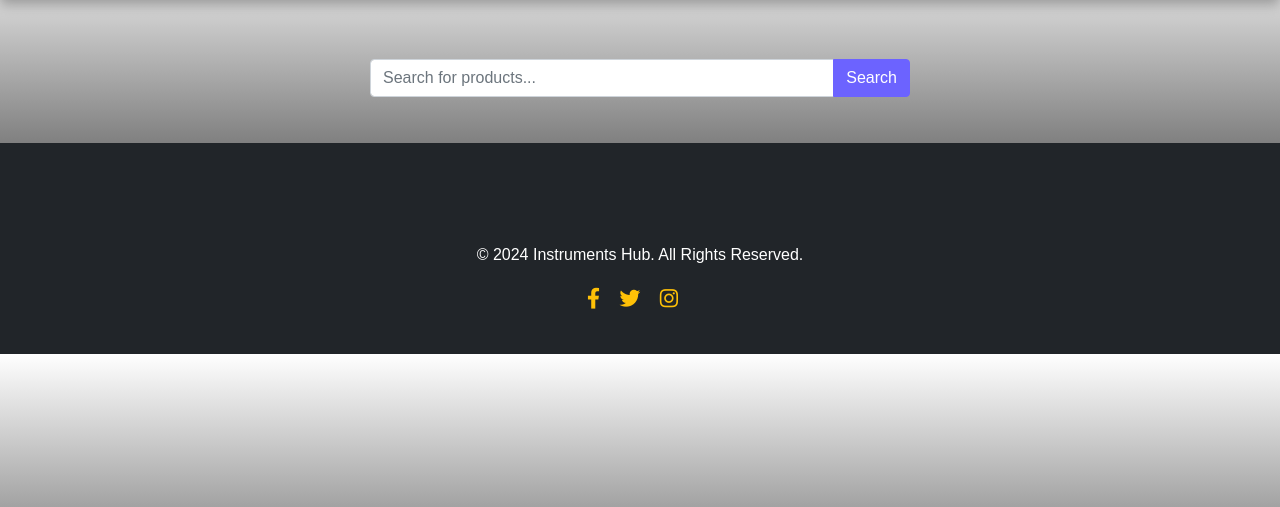
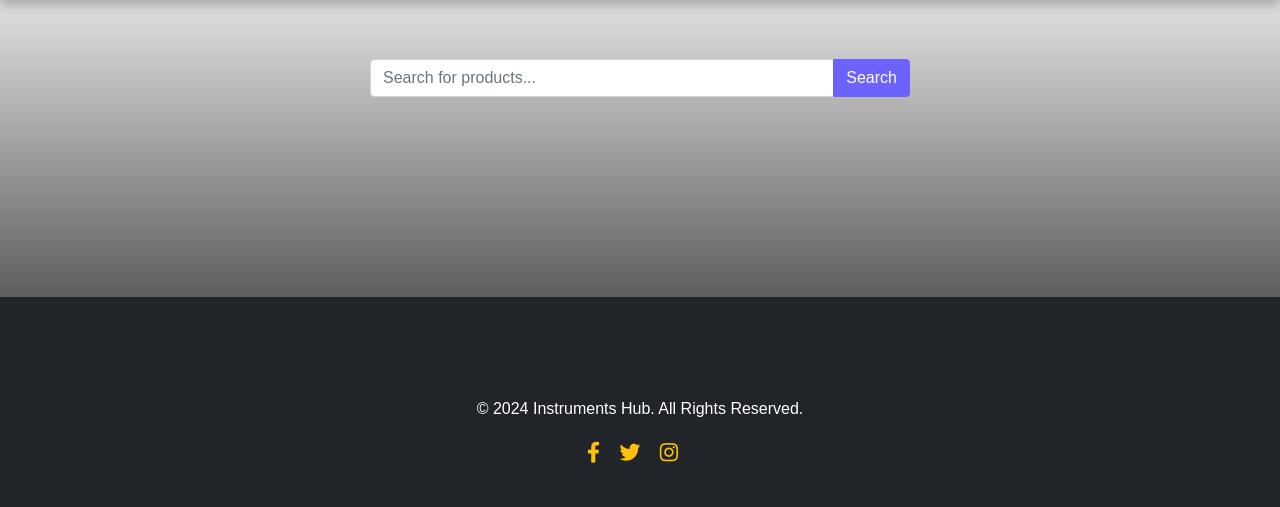
Before and after one commit to ascottR/Recommendation_SYS, a Flask app: template templates/main.html in a window 1280 px wide. Shown: the part 67-574 px from the top of the page. Run offline with Flask 3, Linux system fonts and the light colour scheme; the template is opened without the code that fills it, so the values that code supplies are empty; parts of the project's set-up code (start-up, migrations or seed data) failed here and were passed over; some libraries are stand-ins or nearby versions.

Commit message:
main page fix

```diff
--- a/static/css/styles.css
+++ b/static/css/styles.css
@@ -163,6 +163,10 @@ h2 {
     /* Change color on hover */
 }
 
+#suggestionBox{
+margin-bottom: 170px;
+}
+
 @media (max-width: 768px) {
     .hero-section h1 {
         font-size: 2.5rem;
--- a/templates/main.html
+++ b/templates/main.html
@@ -69,6 +69,7 @@
             </div>
         </form>
     </div>
+
 
     <!-- Suggestion / No Products Found Message -->
     <div class="container mt-3" id="suggestionBox"></div>
```
